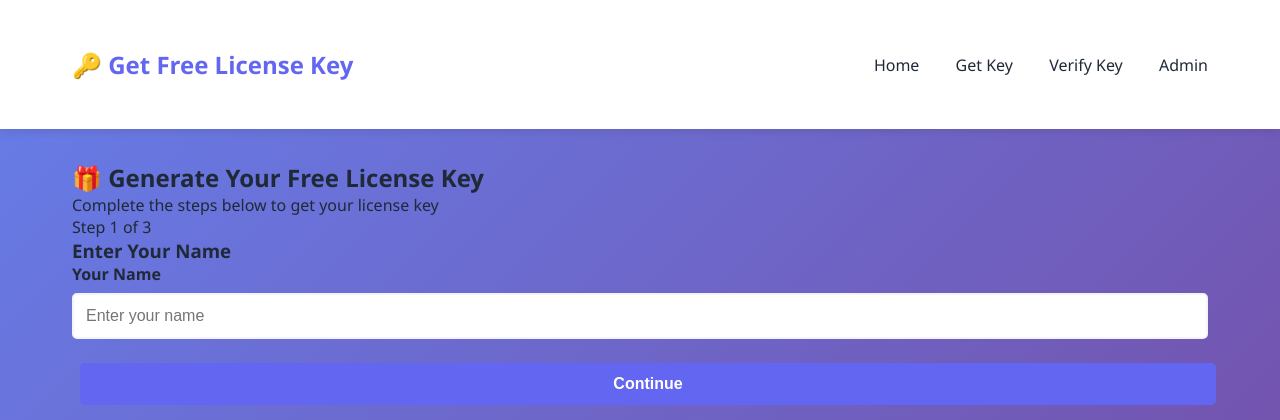
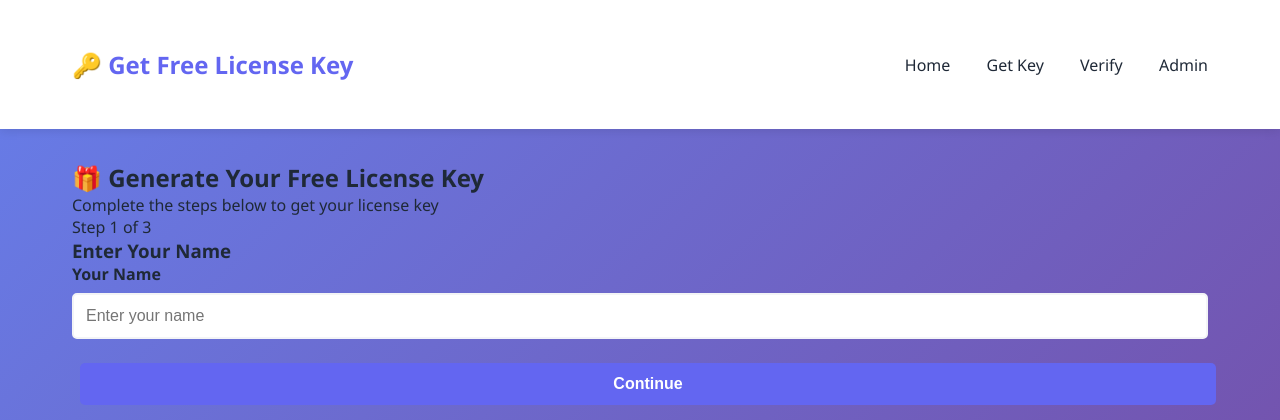
Before and after one commit to trianaq765-cmd/KEY-SISTEM2, a Flask app: page /get-key in a window 1280 px wide. Shown: the top 420 px of the page. Run offline with Flask 3, Linux system fonts and the light colour scheme.

Commit message:
Update get-key.html

```diff
--- a/templates/get-key.html
+++ b/templates/get-key.html
@@ -13,7 +13,7 @@
             <div class="nav-links">
                 <a href="/">Home</a>
                 <a href="/get-key">Get Key</a>
-                <a href="/verify">Verify Key</a>
+                <a href="/verify">Verify</a>
                 <a href="/admin">Admin</a>
             </div>
         </div>
@@ -25,7 +25,6 @@
                 <h2>🎁 Generate Your Free License Key</h2>
                 <p class="subtitle">Complete the steps below to get your license key</p>
 
-                <!-- Step 1: Enter Name -->
                 <div id="step1" class="step-container">
                     <div class="step-number">Step 1 of 3</div>
                     <h3>Enter Your Name</h3>
@@ -38,7 +37,6 @@
                     </form>
                 </div>
 
-                <!-- Step 2: Verification (Like Lootlabs) -->
                 <div id="step2" class="step-container" style="display: none;">
                     <div class="step-number">Step 2 of 3</div>
                     <h3>🔐 Verify You're Human</h3>
@@ -60,7 +58,6 @@
                         </div>
                     </div>
 
-                    <!-- Captcha Modal -->
                     <div id="captchaModal" class="modal" style="display: none;">
                         <div class="modal-content">
                             <h3>Solve This Math Problem</h3>
@@ -71,7 +68,6 @@
                         </div>
                     </div>
 
-                    <!-- Timer Modal -->
                     <div id="timerModal" class="modal" style="display: none;">
                         <div class="modal-content">
                             <h3>⏱️ Please Wait</h3>
@@ -84,7 +80,6 @@
                     </div>
                 </div>
 
-                <!-- Step 3: Get Key -->
                 <div id="step3" class="step-container" style="display: none;">
                     <div class="step-number">Step 3 of 3</div>
                     <h3>✅ Your License Key is Ready!</h3>
@@ -92,9 +87,7 @@
                     <div class="key-result">
                         <div class="key-display-large">
                             <input type="text" id="generatedKeyValue" readonly>
-                            <button onclick="copyGeneratedKey()" class="btn btn-success">
-                                📋 Copy Key
-                            </button>
+                            <button onclick="copyGeneratedKey()" class="btn btn-success">📋 Copy Key</button>
                         </div>
 
                         <div class="key-details">
@@ -134,7 +127,6 @@
                 </div>
             </div>
 
-            <!-- Rate Limit Warning -->
             <div id="rateLimitWarning" class="rate-limit-warning" style="display: none;">
                 <h3>⏳ Rate Limit Reached</h3>
                 <p>You've already generated a key today. Please try again in:</p>
```
